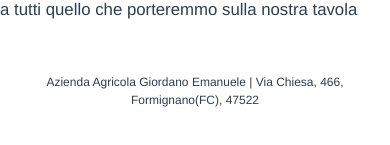
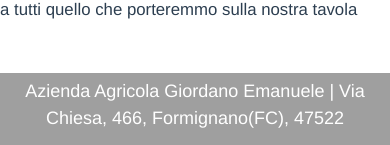
Before and after one commit to NarcAle/AziendaAgricolaEmanueleGiordano, a Vue app: page / in a window 390 px wide. Shown: the part 1659-1804 px from the top of the page. Built offline with nearby package versions, Linux system fonts and the light colour scheme.

Commit message:
fixed footer style

```diff
--- a/src/components/Footer/Footer.sass
+++ b/src/components/Footer/Footer.sass
@@ -1,29 +1,16 @@
+.ct-footer
+  background-color: #111
+  //position: absolute
+  right: 0
+  bottom: 0
+  left: 0
+.ct-footer-post
+  background-color: rgba(#111,0.4)
 
-.ct-footer-post
-  background: red
-
-.ct-footer-post .inner-left, .ct-footer-post .inner-right
-  padding-top: 5px
-  display: flex
-  flex-direction: column
-
-.ct-footer-post p
+  .inner-left, .ct-footer-post .inner-right
+    padding-top: 5px
+    display: flex
+    flex-direction: column
+  p
     color: #fff
-
-@media screen and (max-width:768px)
-  .ct-footer
-    position: relative
-
-    .ct-footer-post p
-        display: inline-block
-
-@media (min-width:992px)
-  .ct-footer-post .inner-left
-      float: left
-
-  .ct-footer-post .inner-right
-      float: right
-
-@media (max-width:991px)
-  .ct-footer-post
-      text-align: center
+    font-size: 18px
--- a/src/components/Footer/Footer.vue
+++ b/src/components/Footer/Footer.vue
@@ -1,5 +1,5 @@
 <template>
-  <div class="ct-footer-post">
+  <div class="ct-footer ct-footer-post">
     <div class="container">
       <div class="inner-left">
         <p class="azienda">Azienda Agricola Giordano Emanuele | Via Chiesa, 466, Formignano(FC), 47522</p>
@@ -9,5 +9,5 @@
 </template>
 
 <style lang="sass">
-//@import './Footer'
+@import './Footer'
 </style>
```
